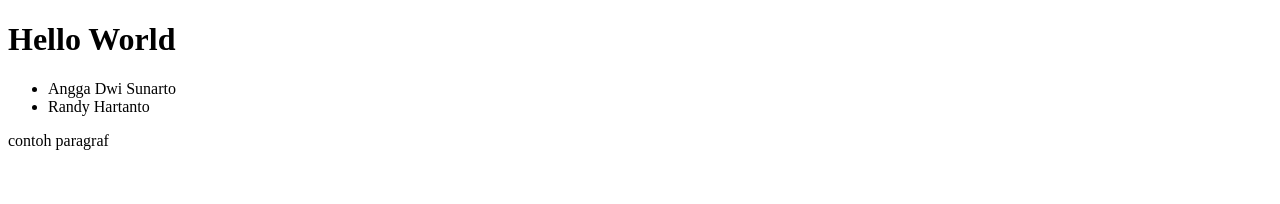
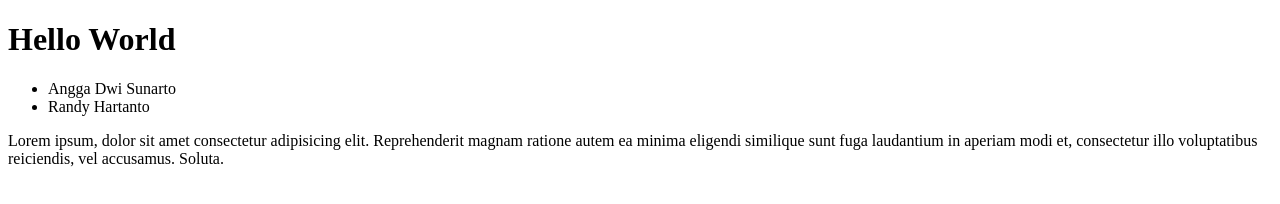
Before and after one commit to AnggaDS921/git-repo-test, a plain HTML site: page dosen.html in a window 1280 px wide. Drawn offline with Linux system fonts and the light colour scheme.

Commit message:
modifikasi paragraph pada file dosen.html

```diff
--- a/dosen.html
+++ b/dosen.html
@@ -12,6 +12,6 @@
     <li>Angga Dwi Sunarto</li>
     <li>Randy Hartanto</li>
   </ul>
-  <p>contoh paragraf</p>
+  <p>Lorem ipsum, dolor sit amet consectetur adipisicing elit. Reprehenderit magnam ratione autem ea minima eligendi similique sunt fuga laudantium in aperiam modi et, consectetur illo voluptatibus reiciendis, vel accusamus. Soluta.</p>
 </body>
 </html>
```
